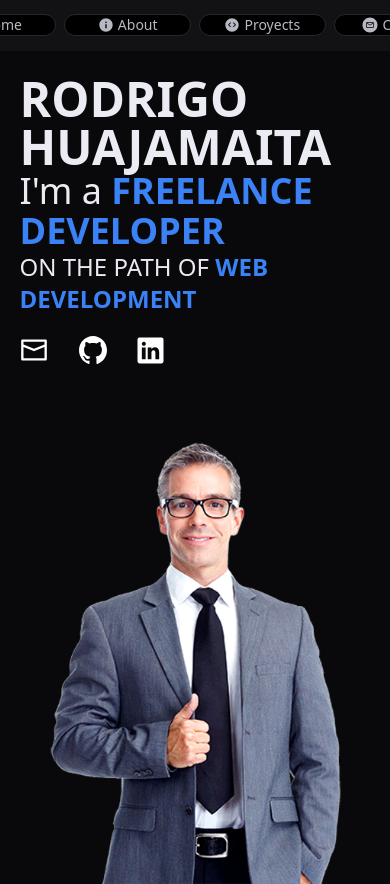
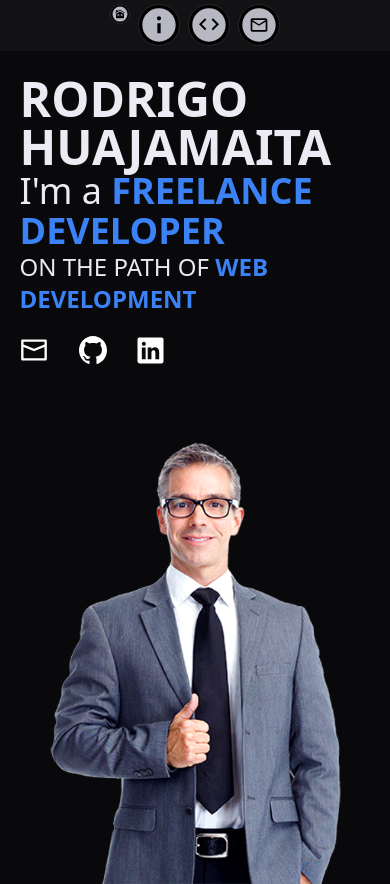
Before and after one commit to Rwaja/Portfolio, an Astro site: page / in a window 390 px wide. Shown: the top 884 px of the page. Built offline with nearby package versions, Linux system fonts and the light colour scheme; Astro itself is replaced by a stand-in of ours.

Commit message:
Update navigation icons and styles

```diff
--- a/src/assets/nav-icons/about-icon.astro
+++ b/src/assets/nav-icons/about-icon.astro
@@ -1,4 +1,4 @@
-<svg width="16px" height="16px" viewBox="0 0 512 512" version="1.1" xmlns="http://www.w3.org/2000/svg" xmlns:xlink="http://www.w3.org/1999/xlink">
+<svg class="w-10 h-10 md:w-auto md:h-auto" width="16px" height="16px" viewBox="0 0 512 512" version="1.1" xmlns="http://www.w3.org/2000/svg" xmlns:xlink="http://www.w3.org/1999/xlink">
   <title>about-filled</title>
   <g id="Page-1" stroke="none" stroke-width="1" fill="none" fill-rule="evenodd">
       <g id="drop" fill="currentColor" transform="translate(42.666667, 42.666667)">
--- a/src/assets/nav-icons/contact-icon.astro
+++ b/src/assets/nav-icons/contact-icon.astro
@@ -1,3 +1,3 @@
-<svg width="18px" height="18px" viewBox="0 0 24 24" fill="none" xmlns="http://www.w3.org/2000/svg">
+<svg class="w-10 h-10 md:w-auto md:h-auto" width="18px" height="18px" viewBox="0 0 24 24" fill="none" xmlns="http://www.w3.org/2000/svg">
   <path fill-rule="evenodd" clip-rule="evenodd" d="M22 12C22 17.5228 17.5228 22 12 22C6.47715 22 2 17.5228 2 12C2 6.47715 6.47715 2 12 2C17.5228 2 22 6.47715 22 12ZM7.005 9C7.005 8.45 7.45 8 8 8H16C16.55 8 17 8.45 17 9V15C17 15.55 16.55 16 16 16H8C7.45 16 7 15.55 7 15L7.005 9ZM12 12.5L8.00001 9.99997V15H16V9.99997L12 12.5ZM12 11.5L8.00001 9.00001H16L12 11.5Z" fill="currentColor"/>
   </svg>
--- a/src/assets/nav-icons/home-icon.astro
+++ b/src/assets/nav-icons/home-icon.astro
@@ -1,21 +1 @@
-<svg
-  fill="currentColor"
-  width="14px"
-  height="14px"
-  viewBox="0 0 512 512"
-  id="_x30_1"
-  version="1.1"
-  xml:space="preserve"
-  xmlns="http://www.w3.org/2000/svg"
-  xmlns:xlink="http://www.w3.org/1999/xlink"
->
-  <g>
-    <path
-      d="M256,0C114.615,0,0,114.615,0,256s114.615,256,256,256s256-114.615,256-256S397.385,0,256,0z M404.861,263.236   L404.861,263.236c-7.297,7.297-18.066,8.993-26.986,5.104v97.098c0,20.193-16.37,36.562-36.562,36.562H170.688   c-20.193,0-36.562-16.37-36.562-36.562v-97.098c-8.919,3.89-19.689,2.193-26.986-5.104c-9.519-9.519-9.519-24.952,0-34.471   L238.764,97.139h0c9.519-9.519,24.952-9.519,34.471,0l131.625,131.625C414.38,238.283,414.38,253.717,404.861,263.236z"
-    ></path>
-
-    <path
-      d="M286.469,267.938h-60.938c-6.731,0-12.188,5.457-12.188,12.188v73.125c0,6.731,5.457,12.188,12.188,12.188h60.938   c6.731,0,12.188-5.457,12.188-12.188v-73.125C298.656,273.394,293.2,267.938,286.469,267.938z"
-    ></path>
-  </g>
-</svg>
+<svg class="w-10 h-10 md:w-auto md:h-auto" fill="currentColor" width="18px" height="18px" viewBox="-1 0 19 19" xmlns="http://www.w3.org/2000/svg" class="cf-icon-svg"><path d="M16.417 9.583A7.917 7.917 0 1 1 8.5 1.666a7.917 7.917 0 0 1 7.917 7.917zm-2.792-1.198a.396.396 0 0 0-.149-.54L8.661 5.104a.396.396 0 0 0-.393 0l-2.31 1.324v-.895a.318.318 0 0 0-.317-.317h-.968a.318.318 0 0 0-.317.317v1.813l-.872.5a.396.396 0 1 0 .393.686l4.589-2.629 4.619 2.63a.395.395 0 0 0 .54-.148zm-1.02.786L8.467 6.815l-4.11 2.356v4.465a.318.318 0 0 0 .316.317h7.615a.318.318 0 0 0 .317-.317zm-6.647.607h1.647v1.668H5.958zm5.045 1.668H9.356V9.778h1.647z"/></svg>
--- a/src/assets/nav-icons/proyects-icon.astro
+++ b/src/assets/nav-icons/proyects-icon.astro
@@ -1,3 +1,3 @@
-<svg width="16px" height="16px" viewBox="0 0 24 24" fill="none" xmlns="http://www.w3.org/2000/svg">
+<svg class="w-10 h-10 md:w-auto md:h-auto" width="16px" height="16px" viewBox="0 0 24 24" fill="none" xmlns="http://www.w3.org/2000/svg">
 <path fill-rule="evenodd" clip-rule="evenodd" d="M22 12C22 17.5228 17.5228 22 12 22C6.47715 22 2 17.5228 2 12C2 6.47715 6.47715 2 12 2C17.5228 2 22 6.47715 22 12ZM10.44 14.36L7.68 11.6L10.44 8.84L9.6 8L6 11.6L9.6 15.2L10.44 14.36ZM13.56 14.36L16.32 11.6L13.56 8.84L14.4 8L18 11.6L14.4 15.2L13.56 14.36Z" fill="currentColor"/>
 </svg>
--- a/src/components/Header.astro
+++ b/src/components/Header.astro
@@ -11,22 +11,22 @@ import ContactIcon from "../assets/nav-icons/contact-icon.astro";
     <div class="flex gap-2 font-normal text-sm">
       <a href="#home" class="nav-btn"
         ><span class="nav-btn-content">
-          <HomeIcon />Home
+          <HomeIcon /><p class="hidden md:inline">Home</p>
         </span></a
       >
       <a href="#about" class="nav-btn"
         ><span class="nav-btn-content">
-          <AboutIcon />About
+          <AboutIcon /><p class="hidden md:inline">About</p>
         </span></a
       >
       <a href="#proyects" class="nav-btn"
         ><span class="nav-btn-content">
-          <ProyectIcon />Proyects
+          <ProyectIcon /><p class="hidden md:inline">Proyects</p>
         </span></a
       >
       <a href="#contact" class="nav-btn"
         ><span class="nav-btn-content">
-          <ContactIcon />Contact
+          <ContactIcon /><p class="hidden md:inline">Contact</p>
         </span>
       </a>
     </div>
--- a/src/components/Main.astro
+++ b/src/components/Main.astro
@@ -63,7 +63,7 @@ import Presentation from "./Presentation.astro";
   </section>
   <section
     id="about"
-    class="scroll-mt-[6vh] flex gap-5 flex-col justify-center items-center h-auto text-base font-extralight bg-[#101010] py-[5rem]"
+    class="scroll-mt-[6vh] flex gap-5 flex-col justify-center items-center h-auto text-base font-extralight bg-[#101010] pl-[5rem] pt-[2rem]"
   >
     <!-- TODO: actualizar contenido-->
     <div class="flex justify-center items-center w-[80%] md:w-[80%] pb-10">
@@ -78,7 +78,7 @@ import Presentation from "./Presentation.astro";
     </div>
   </section>
 
-<section id="proyects" class="scroll-mt-[6vh] flex pb-[5rem] justify-center bg-[#101010] h-auto">
+<section id="proyects" class="scroll-mt-[6vh] flex pb-[5rem] pt-[2rem] justify-center bg-[#101010] h-auto">
   <!-- TODO: arreglar card portfolio-->
   <div class="md:justify-center md:items-center w-full md:w-[80%] h-[100%]">
     <div class="flex justify-end items-center mb-5 mx-auto w-[80%] md:w-[100%] pb-10">
@@ -135,7 +135,7 @@ import Presentation from "./Presentation.astro";
     </div>
   </div>
 </section>
-<section id="contact" class="scroll-mt-[6vh] flex justify-center h-[92vh]">
+<section id="contact" class="scroll-mt-[6vh] flex justify-center h-[94vh]">
   <!-- TODO: mejorar descripcion -->
   <div class="md:justify-center md:items-center w-[80%] h-[100%]">
     <div class="flex justify-center items-center w-[80%] md:w-[100%]">
--- a/src/layouts/Layout.astro
+++ b/src/layouts/Layout.astro
@@ -39,7 +39,7 @@
   }
   @layer components {
   .nav-btn {
-    @apply w-[15vh] h-full text-center hover:text-white bg-black border-border-color border rounded-full;
+    @apply w-auto md:w-[15vh] h-full text-center hover:text-white bg-black border-border-color border rounded-full;
   }
   .nav-btn-content{
     @apply flex w-full items-center justify-center gap-1;
```
